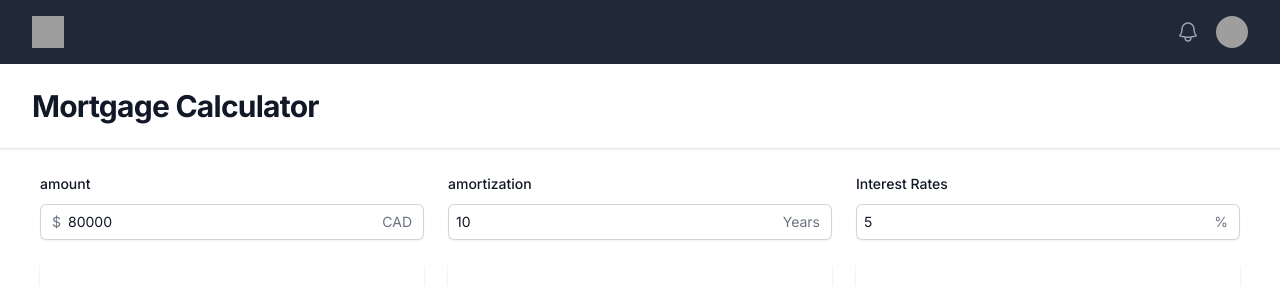
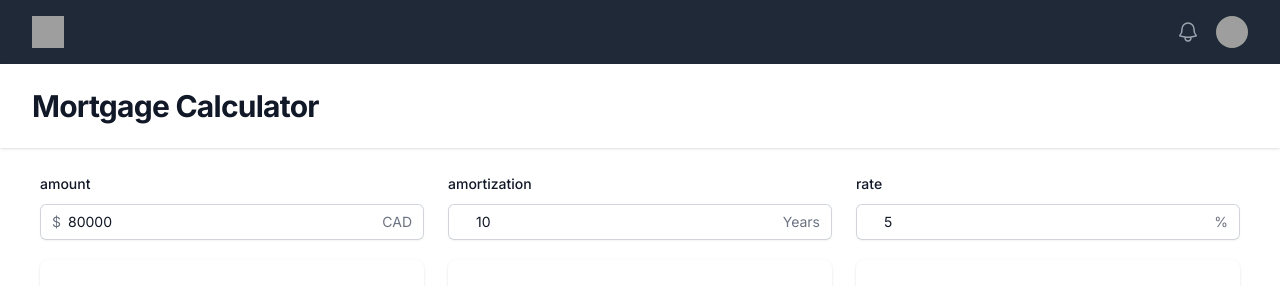
Before and after one commit to alexjoybc/realtor, a Next.js app in the folder src/realtor/: page / in a window 1280 px wide. Shown: the top 286 px of the page. Built offline with nearby package versions, Linux system fonts and the light colour scheme; grey boxes are pictures that could not be loaded.

Commit message:
Adding new component

```diff
--- a/src/realtor/src/app/page.js
+++ b/src/realtor/src/app/page.js
@@ -3,6 +3,7 @@
 import { useState, useEffect } from 'react'
 import { LineChart, Line, Legend, CartesianGrid, XAxis, YAxis, ResponsiveContainer, Tooltip } from 'recharts';
 import FinanceCard from '@/components/finance-card';
+import NumberInput from '@/components/number-input';
 
 export default function Home() {
 
@@ -37,7 +38,7 @@ export default function Home() {
 
   const handleRateChange = (e) => {
 
-    if(e.target.value.endsWith('.') && !isNaN(e.target.value.split('.').join(""))) {
+    if (e.target.value.endsWith('.') && !isNaN(e.target.value.split('.').join(""))) {
       setRateDisplay(e.target.value);
     }
 
@@ -130,55 +131,32 @@ export default function Home() {
       </header>
       <div className="mx-auto max-w-7xl py-6 sm:px-6 lg:px-8">
         <div className="mx-2 grid grid-cols-1 gap-x-6 gap-y-8 sm:grid-cols-2 md:grid-cols-3">
-          <div>
-            <label htmlFor="amount" className="block text-sm font-medium leading-6 text-gray-900">
-              amount
-            </label>
-            <div className="relative mt-2 rounded-md shadow-sm">
-              <div className="pointer-events-none absolute inset-y-0 left-0 flex items-center pl-3">
-                <span className="text-gray-500 sm:text-sm">$</span>
-              </div>
-              <input
-                type="number"
-                step={10000}
-                value={config.principal}
-                name="amount"
-                id="amount"
-                className="block w-full rounded-md border-0 py-1.5 pl-7 pr-12 text-gray-900 ring-1 ring-inset ring-gray-300 placeholder:text-gray-400 focus:ring-2 focus:ring-inset focus:ring-indigo-600 sm:text-sm sm:leading-6"
-                placeholder="0.00"
-                aria-describedby="amount-currency"
-                onChange={handlePrincipalChange}
-              />
-              <div className="pointer-events-none absolute inset-y-0 right-0 flex items-center pr-3">
-                <span className="text-gray-500 sm:text-sm" id="amount-currency">
-                  CAD
-                </span>
-              </div>
-            </div>
-          </div>
-          <div>
-            <label htmlFor="amortization" className="block text-sm font-medium leading-6 text-gray-900">
-              amortization
-            </label>
-            <div className="relative mt-2 rounded-md shadow-sm">
-              <input
-                type="number"
-                step={5}
-                value={config.amortization}
-                name="amortization"
-                id="amortization"
-                className="block w-full rounded-md border-0 py-1.5 pl-2 pr-12 text-gray-900 ring-1 ring-inset ring-gray-300 placeholder:text-gray-400 focus:ring-2 focus:ring-inset focus:ring-indigo-600 sm:text-sm sm:leading-6"
-                placeholder="0.00"
-                aria-describedby="amount-currency"
-                onChange={handleAmortizationChange}
-              />
-              <div className="pointer-events-none absolute inset-y-0 right-0 flex items-center pr-3">
-                <span className="text-gray-500 sm:text-sm" id="amount-currency">
-                  Years
-                </span>
-              </div>
-            </div>
-          </div>
+
+          <NumberInput
+            name={"amount"}
+            label={"amount"}
+            step={1000}
+            value={config.principal}
+            leftLabel={"$"}
+            rightLabel={"CAD"}
+            onValueChange={handlePrincipalChange}
+          />
+
+          <NumberInput
+            name={"amortization"}
+            label={"amortization"}
+            step={5}
+            value={config.amortization}
+            rightLabel={"Years"}
+            onValueChange={handleAmortizationChange} />
+
+          <NumberInput
+            name={"rate"}
+            label={"rate"}
+            step={0.1}
+            value={config.rate}
+            rightLabel={"%"}
+            onValueChange={handleRateChange} />
           {/* <div>
                 <label htmlFor="term" className="block text-sm font-medium leading-6 text-gray-900">
                   term
@@ -220,27 +198,6 @@ export default function Home() {
                   </select>
                 </div>
               </div> */}
-          <div>
-            <label htmlFor="rate" className="block text-sm font-medium leading-6 text-gray-900">
-              Interest Rates
-            </label>
-            <div className="relative mt-2 rounded-md shadow-sm">
-              <input
-                type="number"
-                value={rateDisplay}
-                name="rate"
-                id="rate"
-                className="block w-full rounded-md border-0 py-1.5 pl-2 pr-12 text-gray-900 ring-1 ring-inset ring-gray-300 placeholder:text-gray-400 focus:ring-2 focus:ring-inset focus:ring-indigo-600 sm:text-sm sm:leading-6"
-                placeholder="0"
-                onChange={handleRateChange}
-              />
-              <div className="pointer-events-none absolute inset-y-0 right-0 flex items-center pr-3">
-                <span className="text-gray-500 sm:text-sm" id="amount-currency">
-                  %
-                </span>
-              </div>
-            </div>
-          </div>
         </div>
         <div className="mt-5 mx-2 grid grid-cols-1 gap-x-6 gap-y-8 sm:grid-cols-2 md:grid-cols-3">
           {mortgageStat.map((stat) => (
@@ -251,8 +208,8 @@ export default function Home() {
           <ResponsiveContainer width="100%" height={400}>
             <LineChart data={paymentSchedule}>
               <Line type="monotone" dataKey="paid" stroke="#2563eb" dot={false} strokeWidth={2} />
-              <Line type="monotone" dataKey="principalPaid" stroke="#16a34a" dot={false} strokeWidth={2}/>
-              <Line type="monotone" dataKey="interestPaid" stroke="#dc2626" dot={false} strokeWidth={2}/>
+              <Line type="monotone" dataKey="principalPaid" stroke="#16a34a" dot={false} strokeWidth={2} />
+              <Line type="monotone" dataKey="interestPaid" stroke="#dc2626" dot={false} strokeWidth={2} />
               <CartesianGrid stroke="#ccc" strokeDasharray="3 3" vertical={false} />
               <XAxis dataKey="date" />
               <YAxis />
--- /dev/null
+++ b/src/realtor/src/components/number-input.js
@@ -0,0 +1,32 @@
+export default function NumberInput({ name, label, value, step, rightLabel, leftLabel, onValueChange }) {
+    return (
+        <>
+            <div>
+                <label htmlFor={name} className="block text-sm font-medium leading-6 text-gray-900">
+                    {label}
+                </label>
+                <div className="relative mt-2 rounded-md shadow-sm">
+                    { !!leftLabel && <div className="pointer-events-none absolute inset-y-0 left-0 flex items-center pl-3">
+                        <span className="text-gray-500 sm:text-sm">$</span>
+                    </div> }
+                    <input
+                        type="number"
+                        step={step}
+                        value={value}
+                        name={name}
+                        id={name}
+                        className="block w-full rounded-md border-0 py-1.5 pl-7 pr-12 text-gray-900 ring-1 ring-inset ring-gray-300 placeholder:text-gray-400 focus:ring-2 focus:ring-inset focus:ring-indigo-600 sm:text-sm sm:leading-6"
+                        placeholder="0.00"
+                        aria-describedby="amount-currency"
+                        onChange={onValueChange}
+                    />
+                    <div className="pointer-events-none absolute inset-y-0 right-0 flex items-center pr-3">
+                        <span className="text-gray-500 sm:text-sm" id="amount-currency">
+                            {rightLabel}
+                        </span>
+                    </div>
+                </div>
+            </div>
+        </>
+    )
+}
```
